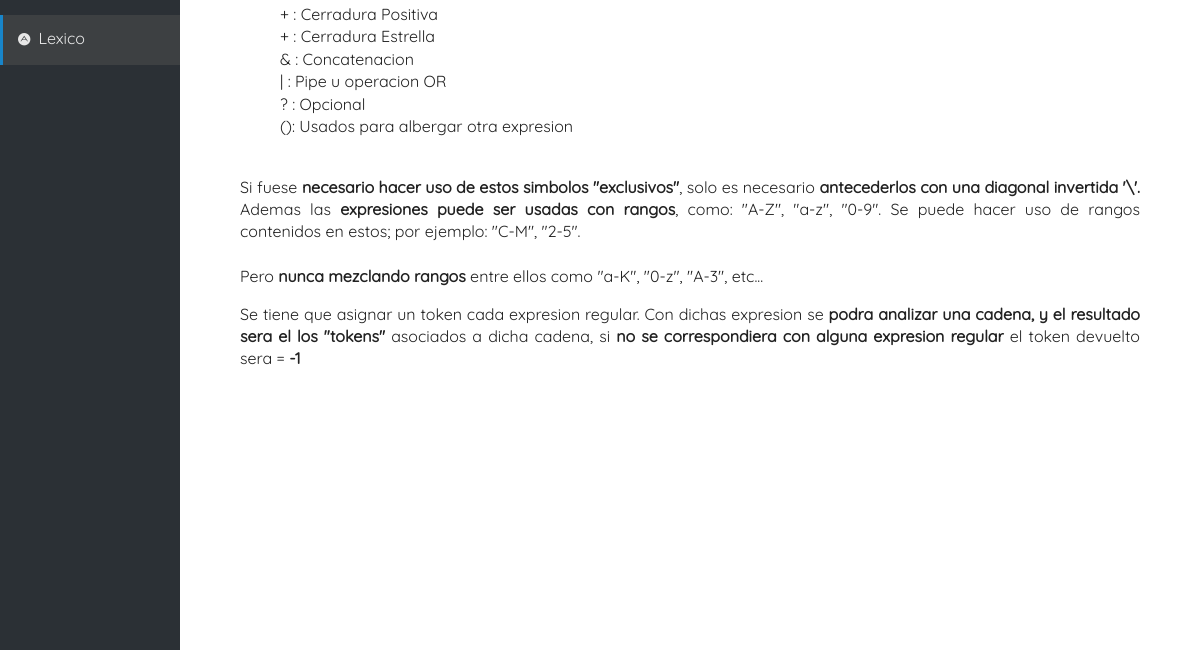
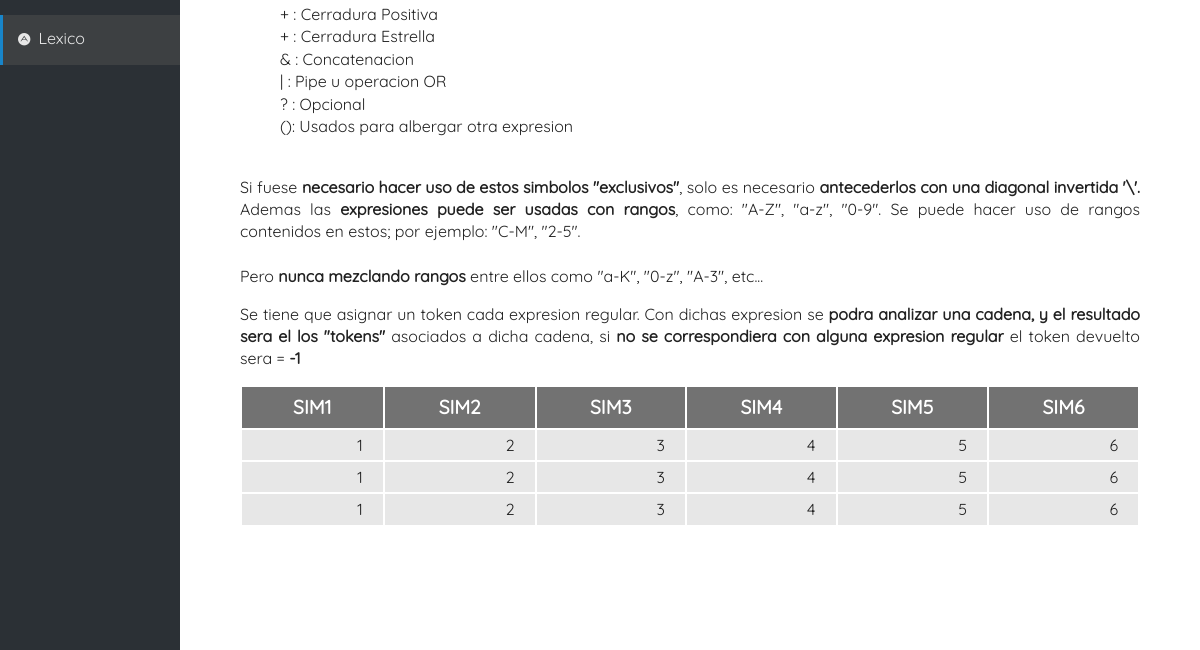
Before and after one commit to RicentCB/CompiladorGUI, an Electron app: page GUI/lexico.html in a window 1200 px wide. Shown: the part 150-800 px from the top of the page. Drawn offline with nearby package versions, Linux system fonts and the light colour scheme; no server answers.

Commit message:
Plantilla HTML para crear la tabla

```diff
--- a/GUI/css/style.css
+++ b/GUI/css/style.css
@@ -205,17 +205,33 @@ main .options .divide{
     background-color: rgb(167, 167, 167);
     margin: 0 8px;
 }
-/* CANVAS */
-main .mainBoard{
-    background-color: rgba(91, 222, 255, 0.582);
+/* --------- T A B L E ---------- */
+table{
+    font-family: 'Quicksand', sans-serif;
+    border-color: black;
+    border-width: 5px;
+}
+.create-table-result table{
     width: 100%;
-    height: 75vh;
-    position: relative;
-    overflow: auto;
-    margin-bottom: 5vh;
-    padding: 20px;
 }
-
-main .mainBoard #goodCanvas1{
-    background-color: transparent;
+.create-table-result table thead{
+    width: 100%;
+    background-color: rgb(114, 114, 114);
+    color: white;
+    text-align: center;
+    text-transform: uppercase;
+    font-weight: bold;
+    font-size: 1.2em;
 }
+.create-table-result table thead td{
+    padding: 7px 0;
+}
+.create-table-result table tbody{
+    width: 100%;
+    background-color: rgb(247, 252, 221);
+    text-align: right;
+}
+.create-table-result table tbody td{
+    background-color: rgb(231, 231, 231);
+    padding: 4px 20px;
+}
--- /dev/null
+++ b/GUI/js/lex.js
@@ -0,0 +1,34 @@
+$(document).ready(function(){
+    let JSONTable = {
+        Head :["SIM1", "SIM2", "SIM3", "SIM4", "SIM5", "SIM6"],
+        Body : [
+            ["1","2","3", "4","5", "6"],
+            ["1","2","3", "4","5", "6"],
+            ["1","2","3", "4","5", "6"],
+        ]
+    }
+    let containerTable = $(".create-table-result#regular-exp");
+    //Construir la tabla con json generado
+    let strTable = "<table>";
+        //Agregar Encabezado
+        strTable += "<thead><tr>";
+        for (let i = 0; i < JSONTable.Head.length; i++) {
+            strTable += "<td>"+JSONTable.Head[i]+"</td>";
+        }
+        strTable += "</tr></thead>";
+        //Agregar cuerpo
+        strTable += "<tbody>";
+        for (let i = 0; i < JSONTable.Body.length; i++) {
+            strTable += "<tr>";
+            for (let j = 0; j < JSONTable.Body[0].length; j++) {
+                strTable += "<td>"+JSONTable.Body[i][j]+"</td>";
+            }
+            strTable += "</tr>";
+
+        }
+        strTable += "</tbody>";
+        strTable += "</table>";
+    //Insertar el Nodo
+    containerTable.html("");
+    containerTable.append(strTable);
+});
--- a/GUI/lexico.html
+++ b/GUI/lexico.html
@@ -69,6 +69,9 @@
         <section class="input-container" id="regular-expression-continer">
 
         </section>
+        <section class="create-table-result" id="regular-exp">
+            <!-- ADD TABLE WITH JS -->
+        </section>
 
 
 
@@ -77,8 +80,7 @@
     <script src="js/vendor/modernizr-3.7.1.min.js"></script>
     <script src="https://code.jquery.com/jquery-3.4.1.min.js" integrity="sha256-CSXorXvZcTkaix6Yvo6HppcZGetbYMGWSFlBw8HfCJo=" crossorigin="anonymous"></script>
     <script>window.jQuery || document.write('<script src="js/vendor/jquery-3.4.1.min.js"><\/script>')</script>
-    <script src="js/plugins.js"></script>
-    <script src="js/main.js"></script>
+    <script src="js/lex.js"></script>
     <!-- You can also require other files to run in this process -->
     <script src="./renderer.js"></script>
 
```
